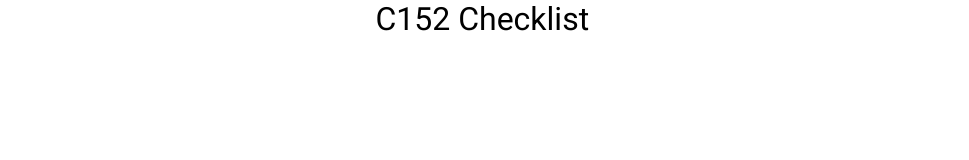
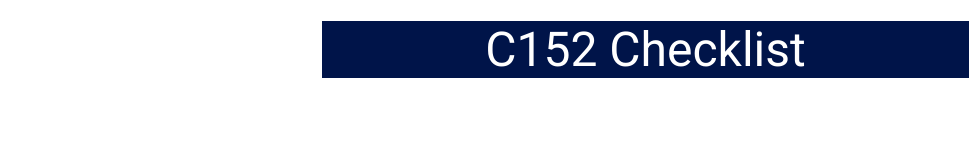
Before and after one commit to jordanleegraham17/flight-checklist-c152, a plain HTML site: page index.html in a window 1280 px wide. Shown: the full height of the page, 311-1280 px from the left. Drawn offline with Linux system fonts and the light colour scheme; a web font is replaced by a local one.

Commit message:
Updated header sections to make right side more accurate to design.

```diff
--- a/style.css
+++ b/style.css
@@ -18,7 +18,8 @@ li, a, button {
 /* styles for the header*/
 .header-container {
     display: flex; /*assigns flex container w/ no direction so items go from left to right automatically*/
-    align-items: stretch; /*take all header items and center them in the middle*/
+    align-items: center; /*take all header items and center them in the middle*/
+    justify-content: center;
 }
 
 .header-right-side,
@@ -27,7 +28,10 @@ li, a, button {
 }
 
 .header-right-side {
-    justify-content: center;
+    text-align: center;
+    font-size:x-large;
+    color: white;
+    background-color: #001449;
 }
 
 .header-left-side {
```
